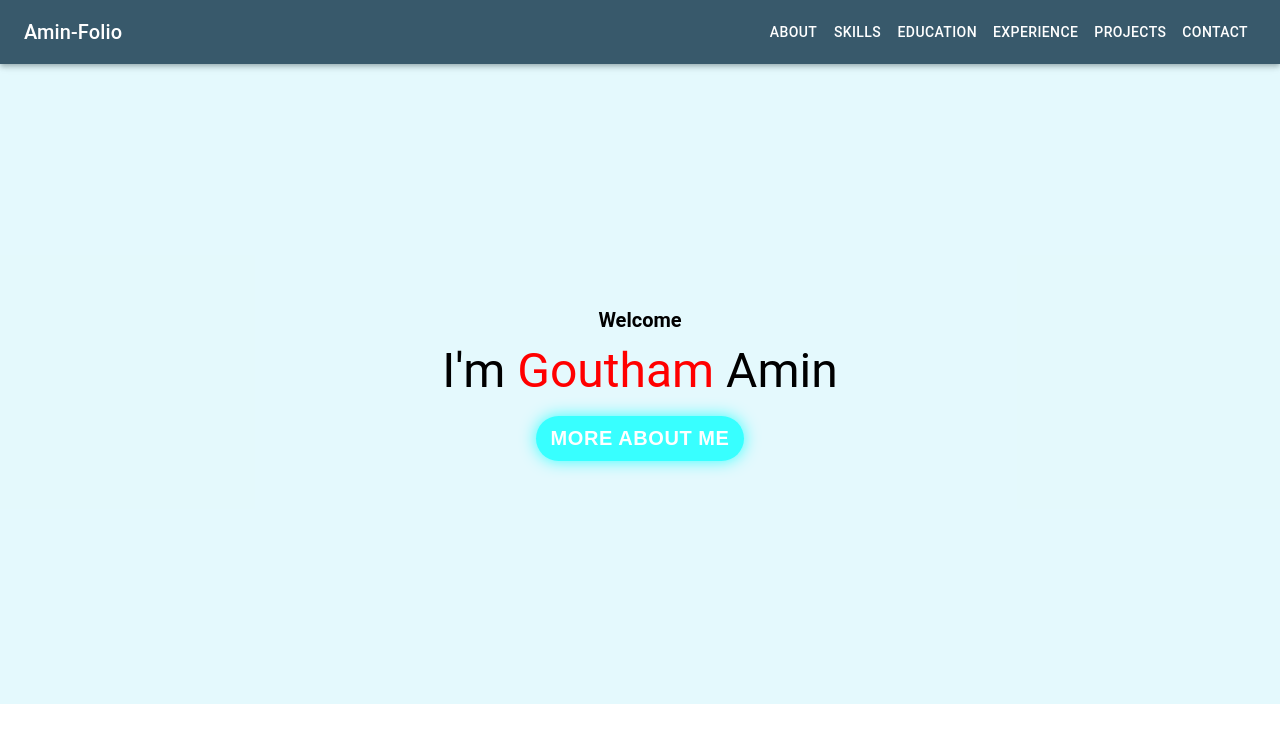
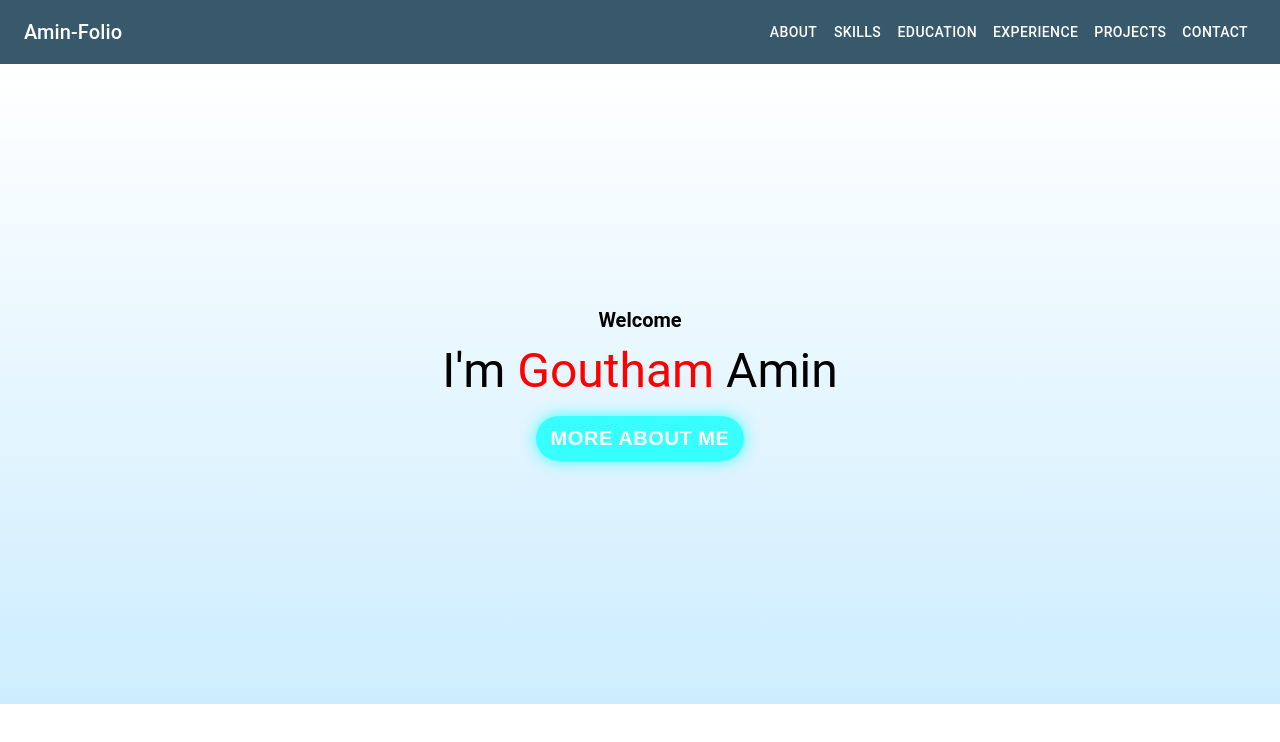
Before and after one commit to gouthamamin/Portfolio-React, a React (Create React App) app: page / in a window 1280 px wide. Shown: the top 742 px of the page. Built offline with nearby package versions, Linux system fonts and the light colour scheme.

Commit message:
Updated Intro page background color

```diff
--- a/src/Components/IntroductionProfile.jsx
+++ b/src/Components/IntroductionProfile.jsx
@@ -52,6 +52,7 @@ function IntroductionProfile() {
     marginBottom: "20px",
     minHeight: "600px",
     backgroundColor: "#6cdff02e",
+    background: `linear-gradient(180deg, rgb(255, 255, 255), rgb(205, 237, 254))`,
     display: "flex",
     flexDirection: "column",
     flexWrap: "wrap",
```
